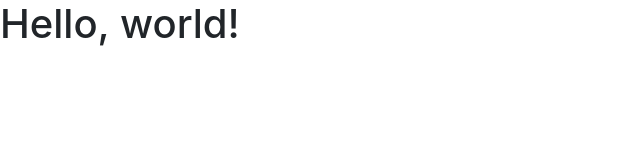
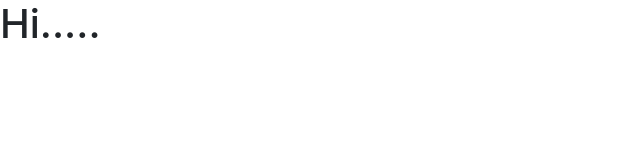
Before and after one commit to GaganaGavesh/newweb, a plain HTML site: page index.html in a window 1280 px wide. Shown: the whole page, without its empty margins (0-640 px from the left). Drawn offline with nearby package versions, Linux system fonts and the light colour scheme.

Commit message:
firstjnkjnkl

```diff
--- a/index.html
+++ b/index.html
@@ -11,7 +11,7 @@
     <title>Hello, world!</title>
   </head>
   <body>
-    <h1>Hello, world!</h1>
+    <h1>Hi.....</h1>
 
     <!-- Optional JavaScript -->
     <!-- jQuery first, then Popper.js, then Bootstrap JS -->
```
